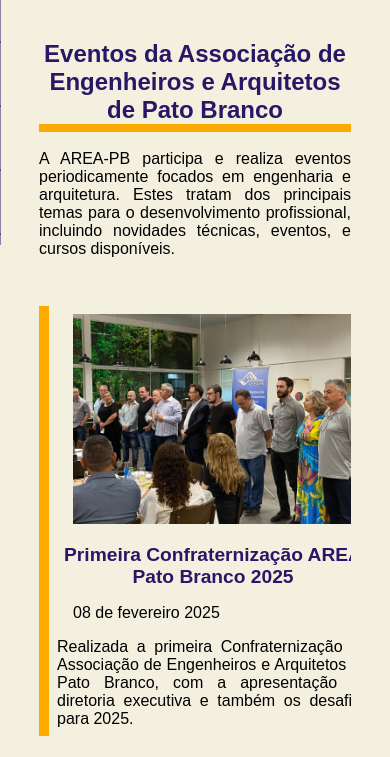
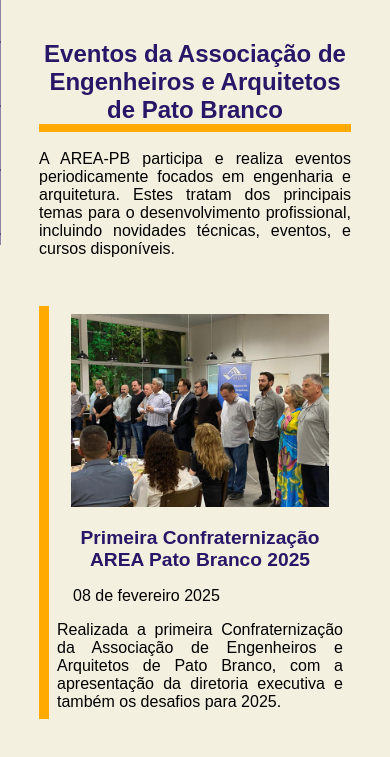
Before and after one commit to yAurelios/AreaPB, a plain HTML site: page src/html/eventos.html in a window 390 px wide. Shown: the part 87-844 px from the top of the page. Drawn offline with Linux system fonts and the light colour scheme.

Commit message:
Arrumado a aba de eventos que não respeitava o border sizing

```diff
--- a/src/css/eventos/events.css
+++ b/src/css/eventos/events.css
@@ -1,12 +1,4 @@
-/* <section class="event">
-                <a href="${event.link}">
-                    <h1 class="eventTitle">${event.name}</h1>
-                    <p class="eventDate">${event.date}</p>
-                    <p class="eventDescription">${event.description}</p>
-                </a>
-            </section> */
-
-            .event {
+.event {
     border-left: solid #ffaa00 10px;
     margin-top: 3rem;
     max-width: 100%;
@@ -26,27 +18,33 @@
 .eventDate {
     padding: 1rem;
 }
-.eventImg{
+.eventImg {
     width: 45%;
     margin-bottom: 1rem;
 }
+
 /* Responsividade */
 @media (max-width: 600px) {
     .event {
         width: 100%;
         padding: 0.5rem;
+        box-sizing: border-box;
     }
+
     .event a {
         display: block;
         text-align: center;
     }
+
     .eventTitle {
         font-size: 1.2rem;
     }
+
     .eventDescription {
         font-size: 1rem;
     }
-    .eventImg{
+
+    .eventImg {
         width: 90%;
         margin-bottom: 1rem;
     }
--- a/src/css/revistas/revistas.css
+++ b/src/css/revistas/revistas.css
@@ -54,7 +54,6 @@
     }
     .revistaMobile img{
         width: 100%;
-        /* display: flex; */
     }
     .revistaMobile a{
         margin-top: 2rem;
```
